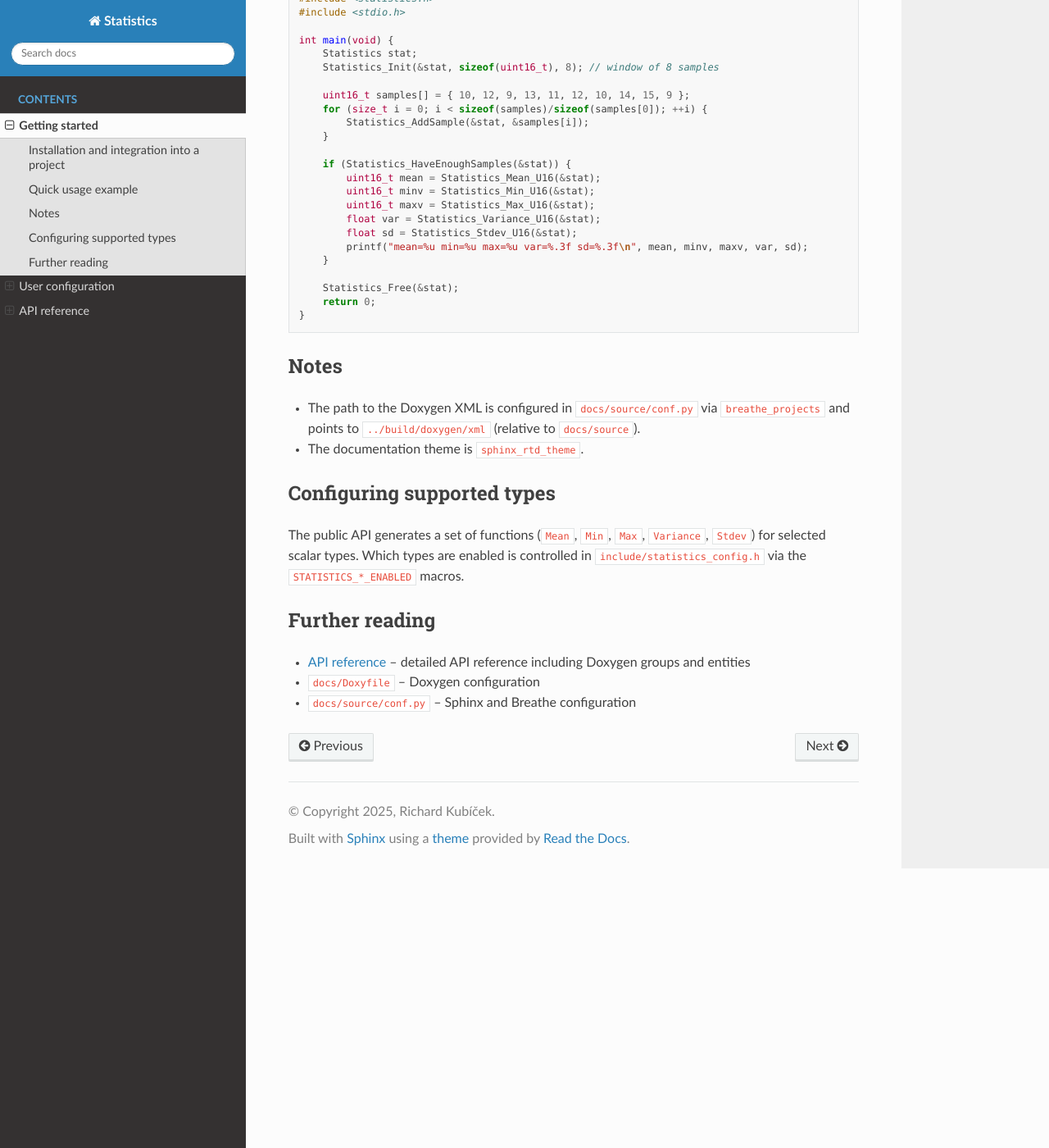
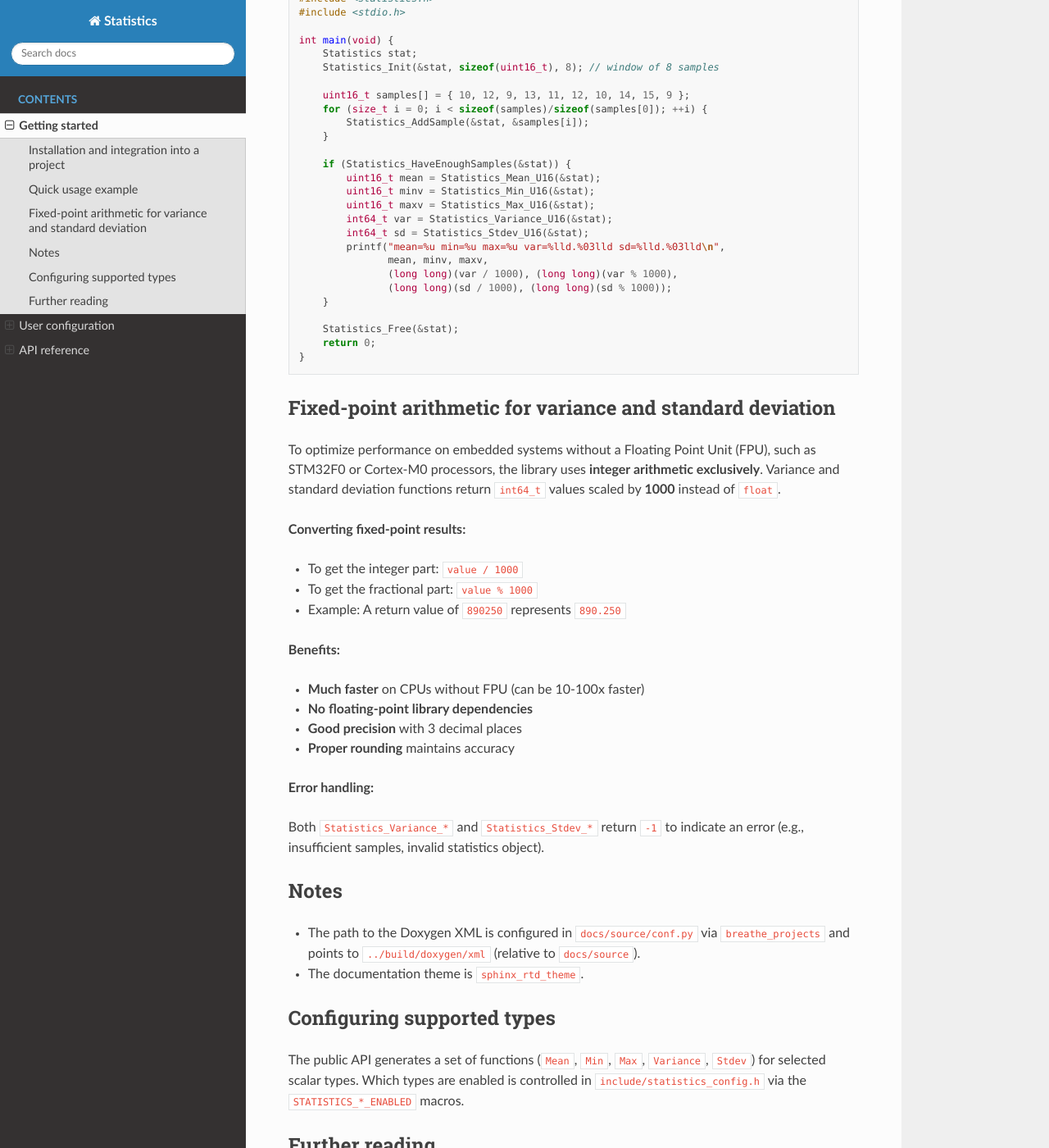
Before and after one commit to rici4kubicek/statistics, a Sphinx documentation site: the page built from docs/source/getting_started.rst, in a window 1280 px wide and 1400 px high, scrolled down 1562 px. Shown: the whole window at 82% size. Built offline with Sphinx 7.4.7 and the Read the Docs theme 3.1.0, drawn with Linux system fonts in a browser that asks for light colours.

Commit message:
docs(getting_started): explain fixed-point arithmetic for variance and stdev
- Added documentation on the use of fixed-point arithmetic for variance and standard deviation.
- Detailed conversion methods, benefits, and error handling for fixed-point results.

```diff
--- a/docs/source/getting_started.rst
+++ b/docs/source/getting_started.rst
@@ -93,14 +93,43 @@ computing statistics for ``uint16_t`` (adjust according to the enabled types in
            uint16_t mean = Statistics_Mean_U16(&stat);
            uint16_t minv = Statistics_Min_U16(&stat);
            uint16_t maxv = Statistics_Max_U16(&stat);
-           float var = Statistics_Variance_U16(&stat);
-           float sd = Statistics_Stdev_U16(&stat);
-           printf("mean=%u min=%u max=%u var=%.3f sd=%.3f\n", mean, minv, maxv, var, sd);
+           int64_t var = Statistics_Variance_U16(&stat);
+           int64_t sd = Statistics_Stdev_U16(&stat);
+           printf("mean=%u min=%u max=%u var=%lld.%03lld sd=%lld.%03lld\n",
+                  mean, minv, maxv,
+                  (long long)(var / 1000), (long long)(var % 1000),
+                  (long long)(sd / 1000), (long long)(sd % 1000));
        }
 
        Statistics_Free(&stat);
        return 0;
    }
+
+Fixed-point arithmetic for variance and standard deviation
+-----------------------------------------------------------
+
+To optimize performance on embedded systems without a Floating Point Unit (FPU),
+such as STM32F0 or Cortex-M0 processors, the library uses **integer arithmetic
+exclusively**. Variance and standard deviation functions return ``int64_t``
+values scaled by **1000** instead of ``float``.
+
+**Converting fixed-point results:**
+
+- To get the integer part: ``value / 1000``
+- To get the fractional part: ``value % 1000``
+- Example: A return value of ``890250`` represents ``890.250``
+
+**Benefits:**
+
+- **Much faster** on CPUs without FPU (can be 10-100x faster)
+- **No floating-point library dependencies**
+- **Good precision** with 3 decimal places
+- **Proper rounding** maintains accuracy
+
+**Error handling:**
+
+Both ``Statistics_Variance_*`` and ``Statistics_Stdev_*`` return ``-1`` to
+indicate an error (e.g., insufficient samples, invalid statistics object).
 
 Notes
 -----
```
